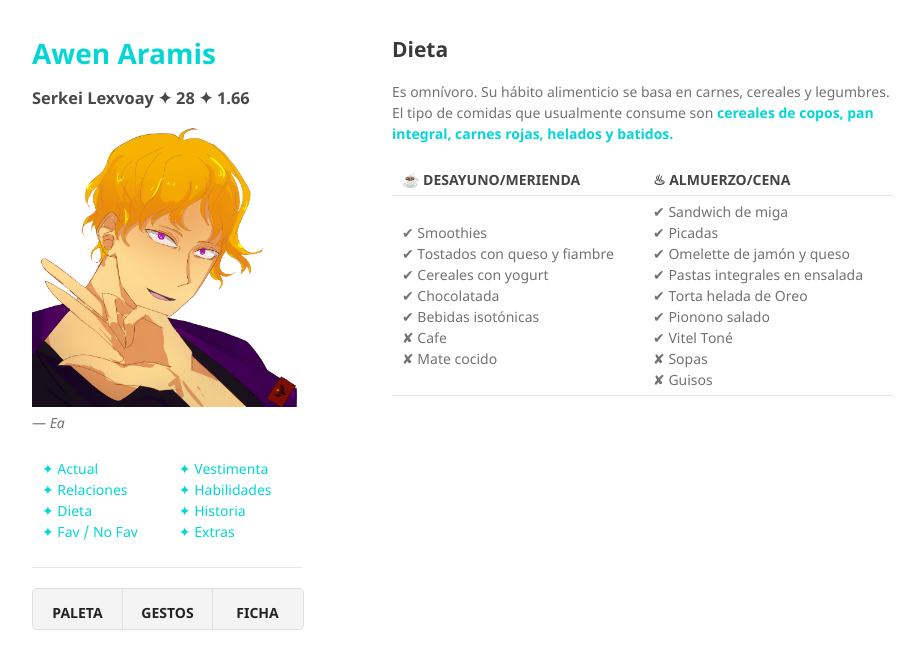
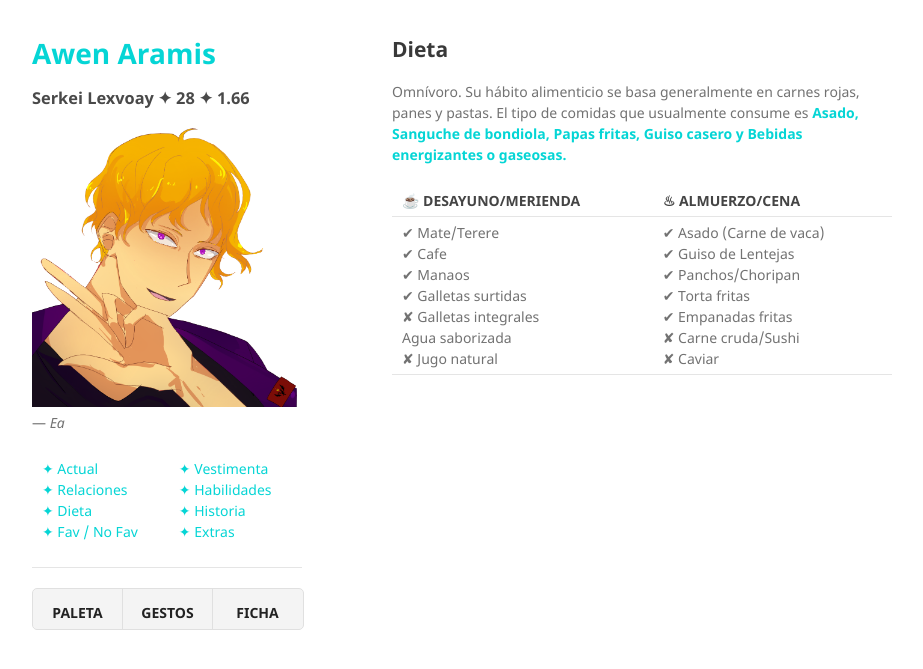
Before and after one commit to BlairSander/awen, a Jekyll site: the page built from dieta.md, in a window 1280 px wide. Shown: the top 669 px of the page, without its empty margins (178-1101 px from the left). Built offline with Jekyll 4.4.1, drawn with Linux system fonts in a browser that asks for light colours; our own code applies the rules of GitHub Pages for plain Markdown files.

Commit message:
Update dieta.md

```diff
--- a/dieta.md
+++ b/dieta.md
@@ -3,9 +3,9 @@ layout: default
 ---
 ## Dieta
 
-Es omnívoro. Su hábito alimenticio se basa en carnes, cereales y legumbres. El tipo de comidas que usualmente consume son **cereales de copos, pan integral, carnes rojas, helados y batidos.**
+Omnívoro. Su hábito alimenticio se basa generalmente en carnes rojas, panes y pastas. El tipo de comidas que usualmente consume es **Asado, Sanguche de bondiola, Papas fritas, Guiso casero y Bebidas energizantes o gaseosas.**
 
 
 |☕ DESAYUNO/MERIENDA | ♨ ALMUERZO/CENA |
 |:----------------------|:------------------|
-| ✔ Smoothies <br>✔ Tostados con queso y fiambre <br>✔ Cereales con yogurt <br>✔ Chocolatada <br>✔ Bebidas isotónicas <br>✘ Cafe <br>✘ Mate cocido <br> | ✔ Sandwich de miga <br>✔ Picadas <br>✔ Omelette de jamón y queso  <br>✔ Pastas integrales en ensalada <br>✔ Torta helada de Oreo <br>✔ Pionono salado  <br>✔ Vitel Toné <br>✘ Sopas <br> ✘ Guisos |
+| ✔ Mate/Terere <br>✔ Cafe <br>✔ Manaos <br>✔ Galletas surtidas <br>✘ Galletas integrales <br>Agua saborizada <br>✘ Jugo natural <br> | ✔ Asado (Carne de vaca) <br>✔ Guiso de Lentejas <br>✔ Panchos/Choripan  <br>✔ Torta fritas  <br>✔ Empanadas fritas <br>✘ Carne cruda/Sushi  <br>✘ Caviar |
```
